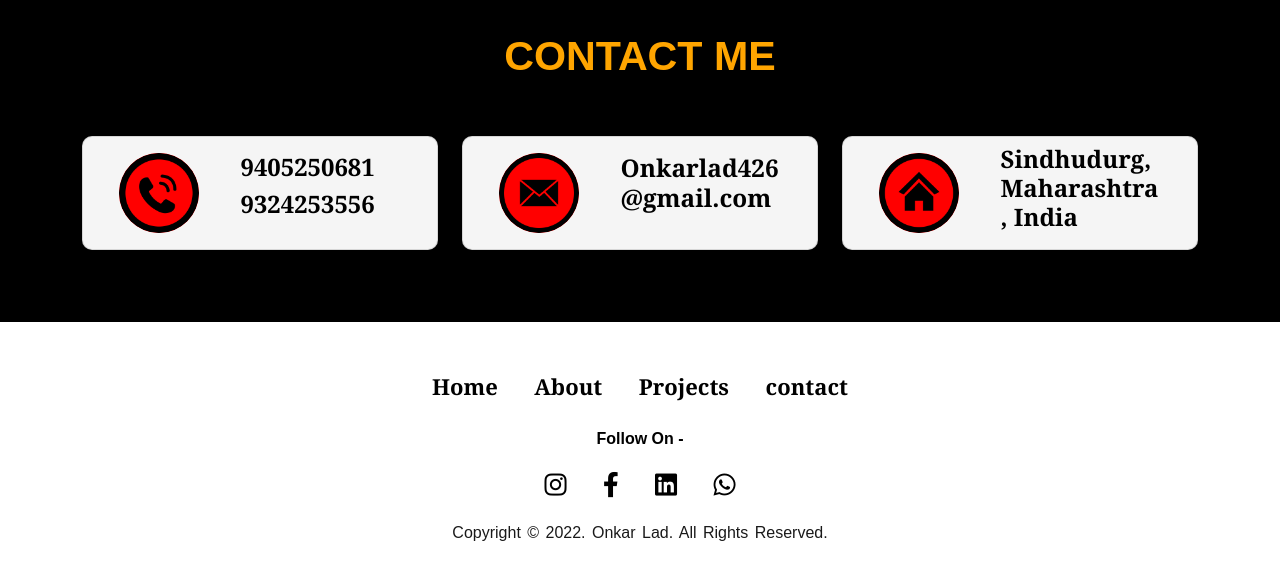
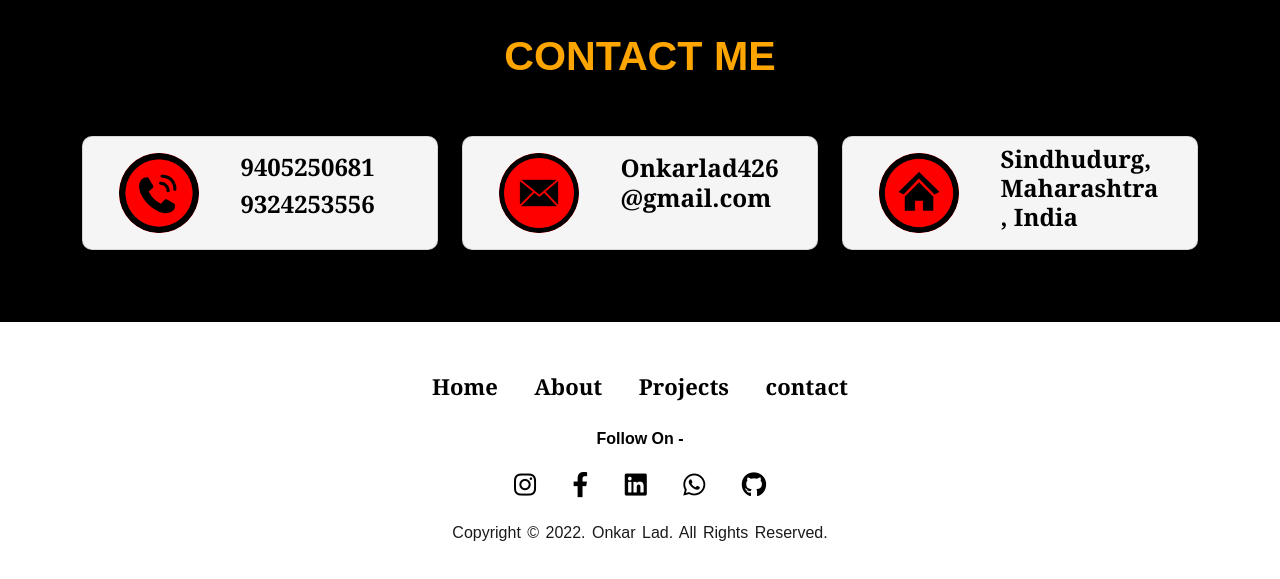
Before and after one commit to onkarlad/onkar_lad_portfolio, a plain HTML site: page index.html in a window 1280 px wide. Shown: the part 2141-2720 px from the top of the page. Drawn offline with nearby package versions, Linux system fonts and the light colour scheme.

Commit message:
add github icon at end

```diff
--- a/index.html
+++ b/index.html
@@ -292,6 +292,8 @@
                         <a href="https://www.facebook.com/onkar.lad.94" target="_blank"><i class="fab fa-facebook-f"></i></a>
                         <a href="https://www.linkedin.com/in/onkar-lad-35388121b" target="_blank"><i class="fab fa-linkedin"></i></a>
                         <a href="https://wa.me/919405250681" target="_blank"><i class="fab fa-whatsapp"></i></a>
+                        <a href="https://github.com/onkarlad" target="_blank"><i class="fab fa-github"></i></a>
+
                     </div>
                 </div>
 
```
